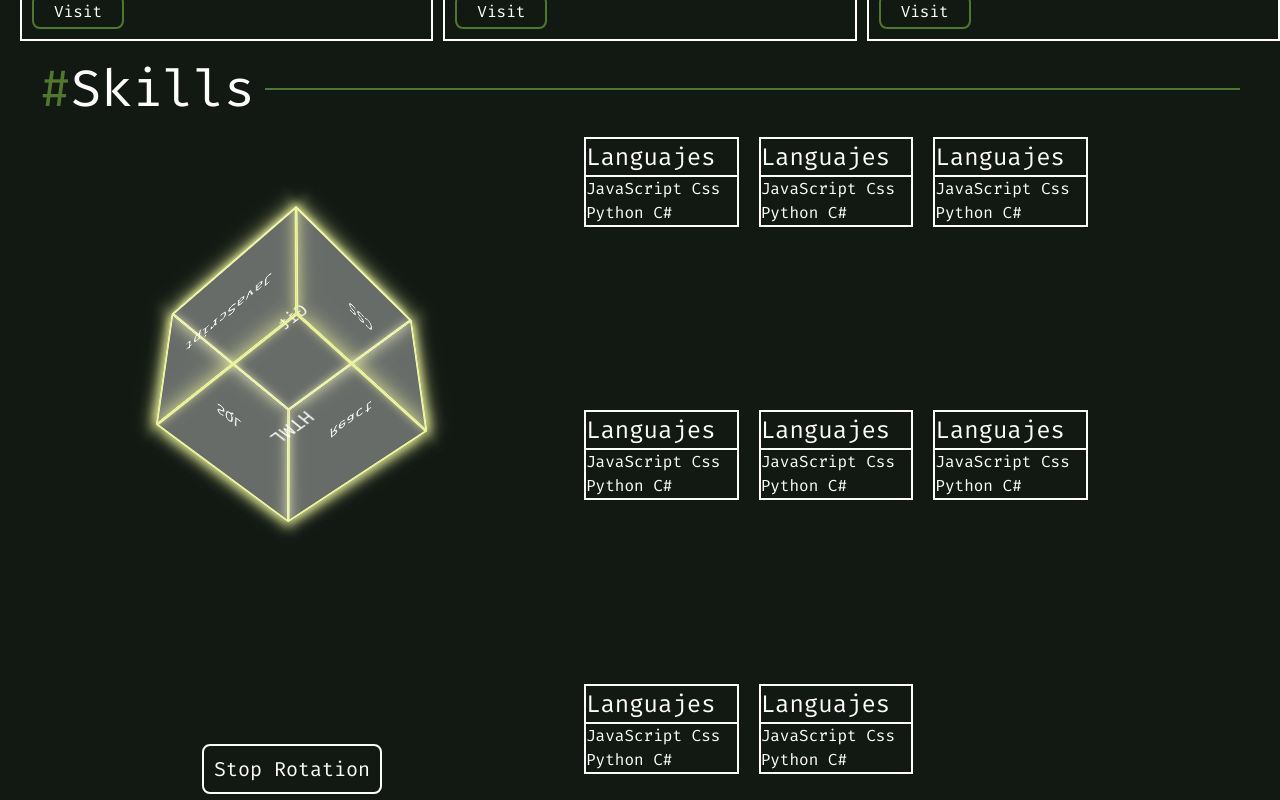
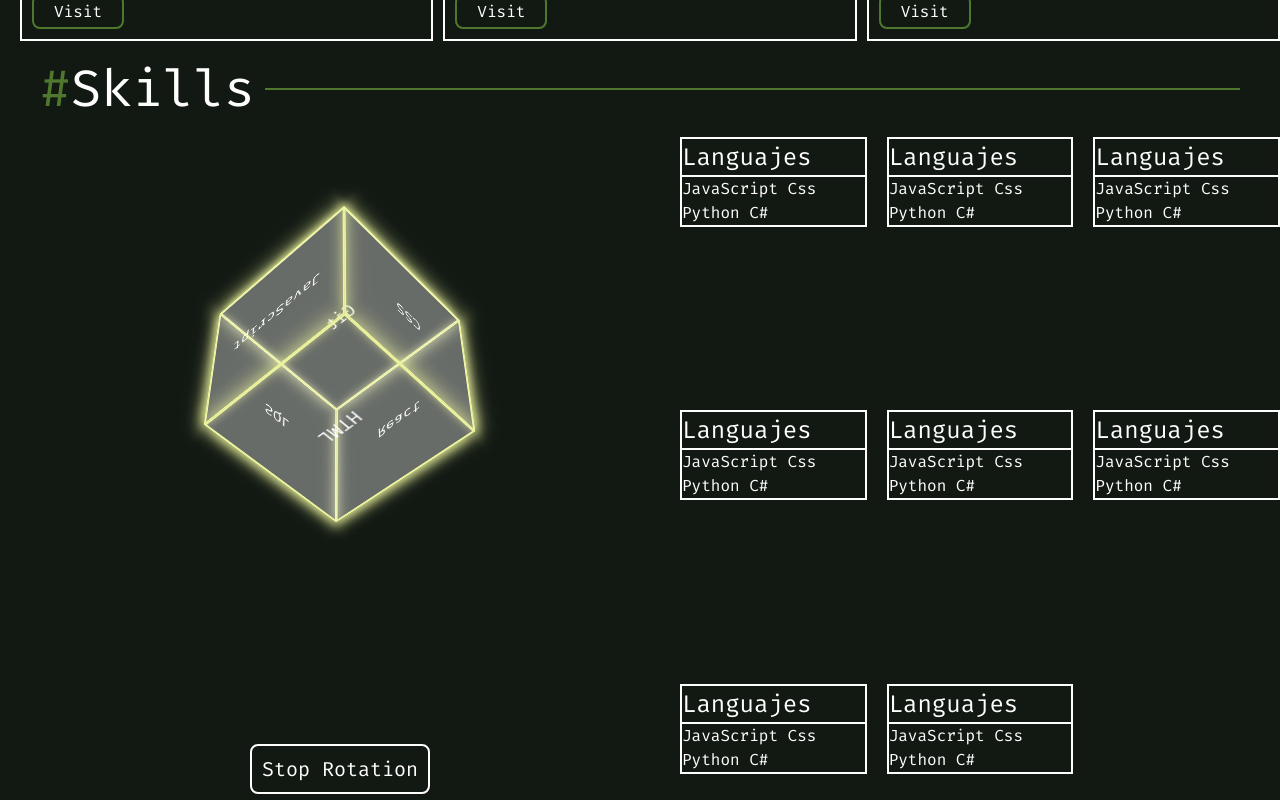
Before and after one commit to abdiel-codes/homepage, a React (Vite) app: page / in a window 1280 px wide. Shown: the part 2160-2960 px from the top of the page. Built offline with nearby package versions, Linux system fonts and the light colour scheme.

Commit message:
Fixed visual bug & improved cube & page style

```diff
--- a/src/components/Cube.jsx
+++ b/src/components/Cube.jsx
@@ -12,7 +12,7 @@ function Cube() {
             ([entry]) => {
                 setIsVisible(entry.isIntersecting);
             },
-            { threshold: 0.2 } // Se activa cuando al menos el 20% del cubo es visible
+            { threshold: 0.2 }
         );
 
         if (cubeRef.current) {
@@ -37,11 +37,16 @@ function Cube() {
     };
 
     return (
-        <div className="cube-container" onMouseMove={handleMove} ref={cubeRef}>
-            {isVisible && (
+        <div
+            className={`cube-container ${isVisible ? "visible" : ""}`}
+            onMouseMove={handleMove}
+            ref={cubeRef}
+        >
             <div
                 className={`cube ${isAnimated ? "animated" : ""}`}
-                    style={{ transform: `rotateX(${rotation.y}deg) rotateY(${rotation.x}deg)` }}
+                style={{
+                    transform: `rotateX(${rotation.y}deg) rotateY(${rotation.x}deg)`
+                }}
             >
                 <div className="face front">JavaScript</div>
                 <div className="face back">React</div>
@@ -50,7 +55,6 @@ function Cube() {
                 <div className="face top">HTML</div>
                 <div className="face bottom">Git</div>
             </div>
-            )}
             <div className="cube-button-container" onClick={stopRotation}>
                 <button className="cube-button">{`${isAnimated ? "Stop Rotation" : "Rotate"}`}</button>
             </div>
--- a/src/components/Header.jsx
+++ b/src/components/Header.jsx
@@ -1,6 +1,6 @@
 import "../stylesheets/Header.css";
 
-function Header(props) {
+function Header() {
     return (
         <div className="header-container" id = "home">
             <div className="text-container">
--- a/src/components/Nav.jsx
+++ b/src/components/Nav.jsx
@@ -1,7 +1,7 @@
 import "../stylesheets/Nav.css";
 import NavButton from "./NavButton";
 
-function Nav(props) {
+function Nav() {
     const navigateTo = (id) => {
 
         const section = document.getElementById(id);
--- a/src/stylesheets/Cube.css
+++ b/src/stylesheets/Cube.css
@@ -6,6 +6,8 @@
     align-items: center;
     height: 100vh;
     width: 100%;
+    opacity: 0;
+    transition: opacity 1s ease-out;
 }
 
 .cube {
@@ -14,6 +16,10 @@
     height: 180px;
     position: relative;
     transform-style: preserve-3d;
+}
+
+.cube-container.visible {
+    opacity: 1;
 }
 
 .cube-button {
--- a/src/stylesheets/Skill.css
+++ b/src/stylesheets/Skill.css
@@ -1,6 +1,6 @@
 .skill-container {
     min-height: 80vh;
-    max-width: 85%;
+    max-width: 100%;
     display: flex;
     justify-content: space-between;
     color: white;
```
Lines whose indentation alone changed are shown as unchanged.
